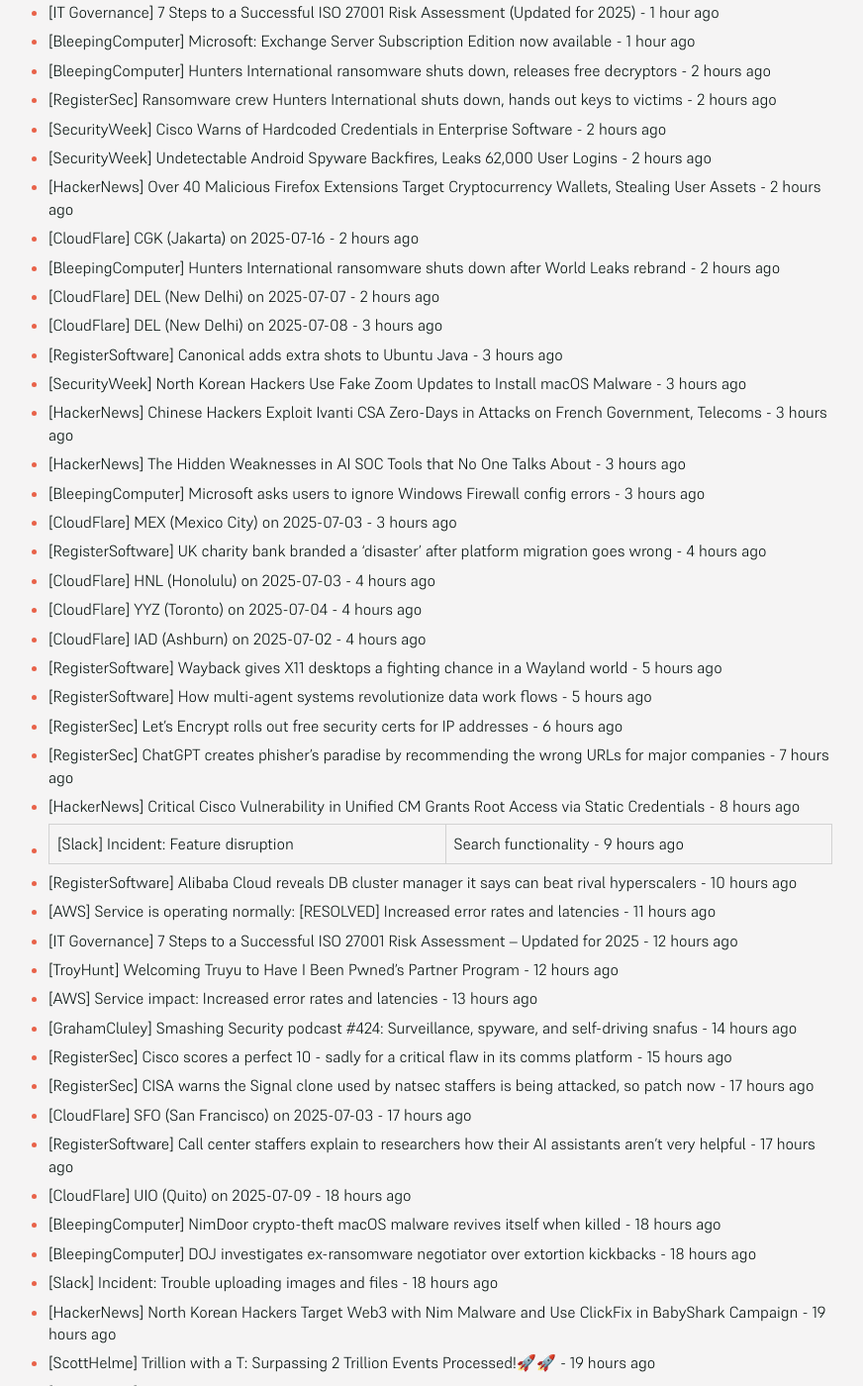
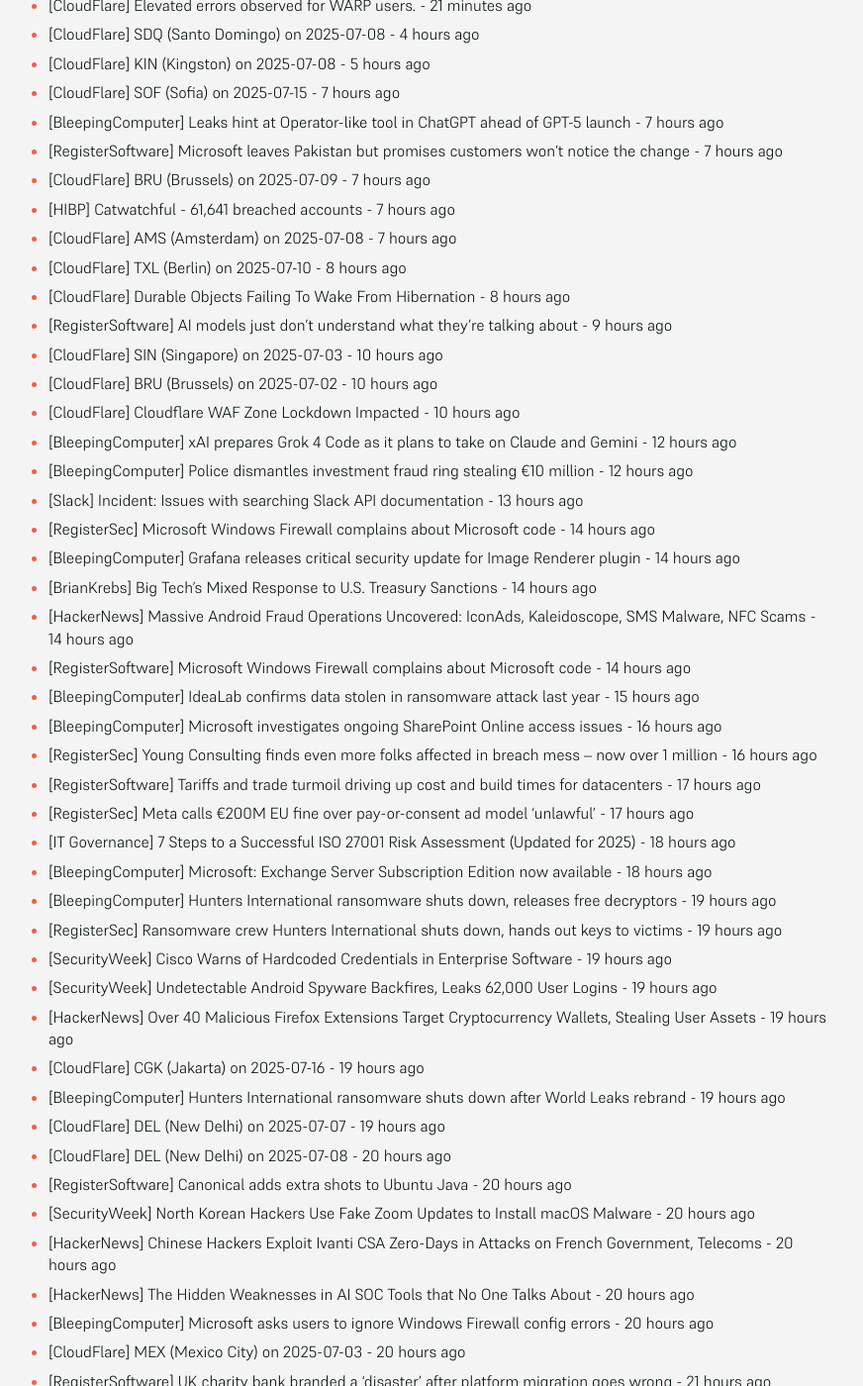
Before and after one commit to SecOpsNews/news, a Jekyll site: the page built from index.md, in a window 1280 px wide and 1400 px high, scrolled down 332 px. Shown: the whole window at 99% size, without its empty margins (215-1087 px from the left). Built offline with Jekyll 4.4.1, drawn with Linux system fonts in a browser that asks for light colours; some of the changed text lies outside the part shown.

Commit message:
New Feed

```diff
--- a/index.md
+++ b/index.md
@@ -9,75 +9,102 @@ description: Latest Updates
 
 <!-- SecOps start -->
 
-- [RegisterSoftware] Tariffs and trade turmoil driving up cost and build times for datacenters - 24 minutes ago
-- [RegisterSec] Meta calls €200M EU fine over pay-or-consent ad model 'unlawful' - 53 minutes ago
-- [IT Governance] 7 Steps to a Successful ISO 27001 Risk Assessment (Updated for 2025) - 1 hour ago
-- [BleepingComputer] Microsoft: Exchange Server Subscription Edition now available - 1 hour ago
-- [BleepingComputer] Hunters International ransomware shuts down, releases free decryptors - 2 hours ago
-- [RegisterSec] Ransomware crew Hunters International shuts down, hands out keys to victims - 2 hours ago
-- [SecurityWeek] Cisco Warns of Hardcoded Credentials in Enterprise Software - 2 hours ago
-- [SecurityWeek] Undetectable Android Spyware Backfires, Leaks 62,000 User Logins - 2 hours ago
-- [HackerNews] Over 40 Malicious Firefox Extensions Target Cryptocurrency Wallets, Stealing User Assets - 2 hours ago
-- [CloudFlare] CGK (Jakarta) on 2025-07-16 - 2 hours ago
-- [BleepingComputer] Hunters International ransomware shuts down after World Leaks rebrand - 2 hours ago
-- [CloudFlare] DEL (New Delhi) on 2025-07-07 - 2 hours ago
-- [CloudFlare] DEL (New Delhi) on 2025-07-08 - 3 hours ago
-- [RegisterSoftware] Canonical adds extra shots to Ubuntu Java - 3 hours ago
-- [SecurityWeek] North Korean Hackers Use Fake Zoom Updates to Install macOS Malware - 3 hours ago
-- [HackerNews] Chinese Hackers Exploit Ivanti CSA Zero-Days in Attacks on French Government, Telecoms - 3 hours ago
-- [HackerNews] The Hidden Weaknesses in AI SOC Tools that No One Talks About - 3 hours ago
-- [BleepingComputer] Microsoft asks users to ignore Windows Firewall config errors - 3 hours ago
-- [CloudFlare] MEX (Mexico City) on 2025-07-03 - 3 hours ago
-- [RegisterSoftware] UK charity bank branded a 'disaster' after platform migration goes wrong - 4 hours ago
-- [CloudFlare] HNL (Honolulu) on 2025-07-03 - 4 hours ago
-- [CloudFlare] YYZ (Toronto) on 2025-07-04 - 4 hours ago
-- [CloudFlare] IAD (Ashburn) on 2025-07-02 - 4 hours ago
-- [RegisterSoftware] Wayback gives X11 desktops a fighting chance in a Wayland world - 5 hours ago
-- [RegisterSoftware] How multi-agent systems revolutionize data work flows - 5 hours ago
-- [RegisterSec] Let's Encrypt rolls out free security certs for IP addresses - 6 hours ago
-- [RegisterSec] ChatGPT creates phisher’s paradise by recommending the wrong URLs for major companies - 7 hours ago
-- [HackerNews] Critical Cisco Vulnerability in Unified CM Grants Root Access via Static Credentials - 8 hours ago
-- [Slack] Incident: Feature disruption | Search functionality - 9 hours ago
-- [RegisterSoftware] Alibaba Cloud reveals DB cluster manager it says can beat rival hyperscalers - 10 hours ago
-- [AWS] Service is operating normally: [RESOLVED] Increased error rates and latencies - 11 hours ago
-- [IT Governance] 7 Steps to a Successful ISO 27001 Risk Assessment – Updated for 2025 - 12 hours ago
-- [TroyHunt] Welcoming Truyu to Have I Been Pwned's Partner Program - 12 hours ago
-- [AWS] Service impact: Increased error rates and latencies - 13 hours ago
-- [GrahamCluley] Smashing Security podcast #424: Surveillance, spyware, and self-driving snafus - 14 hours ago
-- [RegisterSec] Cisco scores a perfect 10 - sadly for a critical flaw in its comms platform - 15 hours ago
-- [RegisterSec] CISA warns the Signal clone used by natsec staffers is being attacked, so patch now - 17 hours ago
-- [CloudFlare] SFO (San Francisco) on 2025-07-03 - 17 hours ago
-- [RegisterSoftware] Call center staffers explain to researchers how their AI assistants aren't very helpful - 17 hours ago
-- [CloudFlare] UIO (Quito) on 2025-07-09 - 18 hours ago
-- [BleepingComputer] NimDoor crypto-theft macOS malware revives itself when killed - 18 hours ago
-- [BleepingComputer] DOJ investigates ex-ransomware negotiator over extortion kickbacks - 18 hours ago
-- [Slack] Incident: Trouble uploading images and files - 18 hours ago
-- [HackerNews] North Korean Hackers Target Web3 with Nim Malware and Use ClickFix in BabyShark Campaign - 19 hours ago
-- [ScottHelme] Trillion with a T: Surpassing 2 Trillion Events Processed!🚀🚀 - 19 hours ago
-- [RegisterSec] 23andMe's new owner says your DNA is safe this time - 20 hours ago
-- [BleepingComputer] Spain arrests hackers who targeted politicians and journalists - 20 hours ago
-- [CloudFlare] YHZ (Halifax) on 2025-07-09 - 20 hours ago
-- [GrahamCluley] Swiss government warns attackers have stolen sensitive data, after ransomware attack at Radix - 20 hours ago
-- [BleepingComputer] Cisco warns that Unified CM has hardcoded root SSH credentials - 20 hours ago
-- [CloudFlare] PHL (Philadelphia) on 2025-07-09 - 20 hours ago
-- [CloudFlare] BGI (Bridgetown) on 2025-07-09 - 20 hours ago
-- [CloudFlare] BGR (Bangor) on 2025-07-09 - 21 hours ago
-- [CloudFlare] FSD (Sioux Falls) on 2025-07-09 - 21 hours ago
-- [BleepingComputer] Citrix warns of login issues after NetScaler auth bypass patch - 21 hours ago
-- [RegisterSoftware] Microsoft kicks off new fiscal year with more layoffs - 21 hours ago
-- [CloudFlare] BGW (Baghdad) on 2025-07-05 - 21 hours ago
-- [CloudFlare] BSR (Basra) on 2025-07-05 - 21 hours ago
-- [CloudFlare] NJF (Najaf) on 2025-07-05 - 22 hours ago
-- [CloudFlare] XNH (Nasiriyah) on 2025-07-05 - 22 hours ago
-- [BleepingComputer] Forminator plugin flaw exposes WordPress sites to takeover attacks - 22 hours ago
-- [CloudFlare] STI (Santiago de los Caballeros) on 2025-07-08 - 22 hours ago
-- [CloudFlare] SJU (San Juan) on 2025-07-08 - 22 hours ago
-- [CloudFlare] CLE (Cleveland) on 2025-07-03 - 22 hours ago
-- [CloudFlare] SDQ (Santo Domingo) on 2025-07-08 - 22 hours ago
-- [CloudFlare] KIN (Kingston) on 2025-07-08 - 23 hours ago
-- [CloudFlare] SOF (Sofia) on 2025-07-15 - 23 hours ago
-- [BleepingComputer] Microsoft fixes ‘Print to PDF’ feature broken by Windows update - 23 hours ago
-- [RegisterSec] US imposes sanctions on second Russian bulletproof hosting vehicle this year - 23 hours ago
+- [RegisterSoftware] EU businesses want a pause on AI regulations so they can cope with unregulated Big Tech players - 20 minutes ago
+- [CloudFlare] Elevated errors observed for WARP users. - 21 minutes ago
+- [CloudFlare] SDQ (Santo Domingo) on 2025-07-08 - 4 hours ago
+- [CloudFlare] KIN (Kingston) on 2025-07-08 - 5 hours ago
+- [CloudFlare] SOF (Sofia) on 2025-07-15 - 7 hours ago
+- [BleepingComputer] Leaks hint at Operator-like tool in ChatGPT ahead of GPT-5 launch - 7 hours ago
+- [RegisterSoftware] Microsoft leaves Pakistan but promises customers won't notice the change - 7 hours ago
+- [CloudFlare] BRU (Brussels) on 2025-07-09 - 7 hours ago
+- [HIBP] Catwatchful - 61,641 breached accounts - 7 hours ago
+- [CloudFlare] AMS (Amsterdam) on 2025-07-08 - 7 hours ago
+- [CloudFlare] TXL (Berlin) on 2025-07-10 - 8 hours ago
+- [CloudFlare] Durable Objects Failing To Wake From Hibernation - 8 hours ago
+- [RegisterSoftware] AI models just don't understand what they're talking about - 9 hours ago
+- [CloudFlare] SIN (Singapore) on 2025-07-03 - 10 hours ago
+- [CloudFlare] BRU (Brussels) on 2025-07-02 - 10 hours ago
+- [CloudFlare] Cloudflare WAF Zone Lockdown Impacted - 10 hours ago
+- [BleepingComputer] xAI prepares Grok 4 Code as it plans to take on Claude and Gemini - 12 hours ago
+- [BleepingComputer] Police dismantles investment fraud ring stealing €10 million - 12 hours ago
+- [Slack] Incident: Issues with searching Slack API documentation - 13 hours ago
+- [RegisterSec] Microsoft Windows Firewall complains about Microsoft code - 14 hours ago
+- [BleepingComputer] Grafana releases critical security update for Image Renderer plugin - 14 hours ago
+- [BrianKrebs] Big Tech’s Mixed Response to U.S. Treasury Sanctions - 14 hours ago
+- [HackerNews] Massive Android Fraud Operations Uncovered: IconAds, Kaleidoscope, SMS Malware, NFC Scams - 14 hours ago
+- [RegisterSoftware] Microsoft Windows Firewall complains about Microsoft code - 14 hours ago
+- [BleepingComputer] IdeaLab confirms data stolen in ransomware attack last year - 15 hours ago
+- [BleepingComputer] Microsoft investigates ongoing SharePoint Online access issues - 16 hours ago
+- [RegisterSec] Young Consulting finds even more folks affected in breach mess – now over 1 million - 16 hours ago
+- [RegisterSoftware] Tariffs and trade turmoil driving up cost and build times for datacenters - 17 hours ago
+- [RegisterSec] Meta calls €200M EU fine over pay-or-consent ad model 'unlawful' - 17 hours ago
+- [IT Governance] 7 Steps to a Successful ISO 27001 Risk Assessment (Updated for 2025) - 18 hours ago
+- [BleepingComputer] Microsoft: Exchange Server Subscription Edition now available - 18 hours ago
+- [BleepingComputer] Hunters International ransomware shuts down, releases free decryptors - 19 hours ago
+- [RegisterSec] Ransomware crew Hunters International shuts down, hands out keys to victims - 19 hours ago
+- [SecurityWeek] Cisco Warns of Hardcoded Credentials in Enterprise Software - 19 hours ago
+- [SecurityWeek] Undetectable Android Spyware Backfires, Leaks 62,000 User Logins - 19 hours ago
+- [HackerNews] Over 40 Malicious Firefox Extensions Target Cryptocurrency Wallets, Stealing User Assets - 19 hours ago
+- [CloudFlare] CGK (Jakarta) on 2025-07-16 - 19 hours ago
+- [BleepingComputer] Hunters International ransomware shuts down after World Leaks rebrand - 19 hours ago
+- [CloudFlare] DEL (New Delhi) on 2025-07-07 - 19 hours ago
+- [CloudFlare] DEL (New Delhi) on 2025-07-08 - 20 hours ago
+- [RegisterSoftware] Canonical adds extra shots to Ubuntu Java - 20 hours ago
+- [SecurityWeek] North Korean Hackers Use Fake Zoom Updates to Install macOS Malware - 20 hours ago
+- [HackerNews] Chinese Hackers Exploit Ivanti CSA Zero-Days in Attacks on French Government, Telecoms - 20 hours ago
+- [HackerNews] The Hidden Weaknesses in AI SOC Tools that No One Talks About - 20 hours ago
+- [BleepingComputer] Microsoft asks users to ignore Windows Firewall config errors - 20 hours ago
+- [CloudFlare] MEX (Mexico City) on 2025-07-03 - 20 hours ago
+- [RegisterSoftware] UK charity bank branded a 'disaster' after platform migration goes wrong - 21 hours ago
+- [CloudFlare] HNL (Honolulu) on 2025-07-03 - 21 hours ago
+- [CloudFlare] YYZ (Toronto) on 2025-07-04 - 21 hours ago
+- [CloudFlare] IAD (Ashburn) on 2025-07-02 - 21 hours ago
+- [RegisterSoftware] Wayback gives X11 desktops a fighting chance in a Wayland world - 22 hours ago
+- [RegisterSoftware] How multi-agent systems revolutionize data work flows - 22 hours ago
+- [RegisterSec] Let's Encrypt rolls out free security certs for IP addresses - 23 hours ago
+- [RegisterSec] ChatGPT creates phisher’s paradise by recommending the wrong URLs for major companies - 1 day ago
+- [HackerNews] Critical Cisco Vulnerability in Unified CM Grants Root Access via Static Credentials - 1 day ago
+- [Slack] Incident: Feature disruption | Search functionality - 1 day ago
+- [RegisterSoftware] Alibaba Cloud reveals DB cluster manager it says can beat rival hyperscalers - 1 day ago
+- [AWS] Service is operating normally: [RESOLVED] Increased error rates and latencies - 1 day ago
+- [IT Governance] 7 Steps to a Successful ISO 27001 Risk Assessment – Updated for 2025 - 1 day ago
+- [TroyHunt] Welcoming Truyu to Have I Been Pwned's Partner Program - 1 day ago
+- [AWS] Service impact: Increased error rates and latencies - 1 day ago
+- [GrahamCluley] Smashing Security podcast #424: Surveillance, spyware, and self-driving snafus - 1 day ago
+- [RegisterSec] Cisco scores a perfect 10 - sadly for a critical flaw in its comms platform - 1 day ago
+- [RegisterSec] CISA warns the Signal clone used by natsec staffers is being attacked, so patch now - 1 day ago
+- [CloudFlare] SFO (San Francisco) on 2025-07-03 - 1 day ago
+- [RegisterSoftware] Call center staffers explain to researchers how their AI assistants aren't very helpful - 1 day ago
+- [CloudFlare] UIO (Quito) on 2025-07-09 - 1 day ago
+- [BleepingComputer] NimDoor crypto-theft macOS malware revives itself when killed - 1 day ago
+- [BleepingComputer] DOJ investigates ex-ransomware negotiator over extortion kickbacks - 1 day ago
+- [Slack] Incident: Trouble uploading images and files - 1 day ago
+- [HackerNews] North Korean Hackers Target Web3 with Nim Malware and Use ClickFix in BabyShark Campaign - 1 day ago
+- [ScottHelme] Trillion with a T: Surpassing 2 Trillion Events Processed!🚀🚀 - 1 day ago
+- [RegisterSec] 23andMe's new owner says your DNA is safe this time - 1 day ago
+- [BleepingComputer] Spain arrests hackers who targeted politicians and journalists - 1 day ago
+- [CloudFlare] YHZ (Halifax) on 2025-07-09 - 1 day ago
+- [GrahamCluley] Swiss government warns attackers have stolen sensitive data, after ransomware attack at Radix - 1 day ago
+- [BleepingComputer] Cisco warns that Unified CM has hardcoded root SSH credentials - 1 day ago
+- [CloudFlare] PHL (Philadelphia) on 2025-07-09 - 1 day ago
+- [CloudFlare] BGI (Bridgetown) on 2025-07-09 - 1 day ago
+- [CloudFlare] BGR (Bangor) on 2025-07-09 - 1 day ago
+- [CloudFlare] FSD (Sioux Falls) on 2025-07-09 - 1 day ago
+- [BleepingComputer] Citrix warns of login issues after NetScaler auth bypass patch - 1 day ago
+- [RegisterSoftware] Microsoft kicks off new fiscal year with more layoffs - 1 day ago
+- [CloudFlare] BGW (Baghdad) on 2025-07-05 - 1 day ago
+- [CloudFlare] BSR (Basra) on 2025-07-05 - 1 day ago
+- [CloudFlare] NJF (Najaf) on 2025-07-05 - 1 day ago
+- [CloudFlare] XNH (Nasiriyah) on 2025-07-05 - 1 day ago
+- [BleepingComputer] Forminator plugin flaw exposes WordPress sites to takeover attacks - 1 day ago
+- [CloudFlare] STI (Santiago de los Caballeros) on 2025-07-08 - 1 day ago
+- [CloudFlare] SJU (San Juan) on 2025-07-08 - 1 day ago
+- [CloudFlare] CLE (Cleveland) on 2025-07-03 - 1 day ago
+- [CloudFlare] SDQ (Santo Domingo) on 2025-07-08 - 1 day ago
+- [CloudFlare] KIN (Kingston) on 2025-07-08 - 1 day ago
+- [CloudFlare] SOF (Sofia) on 2025-07-15 - 1 day ago
+- [BleepingComputer] Microsoft fixes ‘Print to PDF’ feature broken by Windows update - 1 day ago
+- [RegisterSec] US imposes sanctions on second Russian bulletproof hosting vehicle this year - 1 day ago
 - [SecurityWeek] US Calls Reported Threats by Pro-Iran Hackers to Release Trump-Tied Material a ‘Smear Campaign’ - 1 day ago
 - [SecurityWeek] Like Ransoming a Bike: Organizational Muscle Memory Drives the Most Effective Response - 1 day ago
 - [RegisterSoftware] Impact of Microsoft taking over Enterprise Account renewals starts to 'bite' - 1 day ago
@@ -101,36 +128,6 @@ description: Latest Updates
 - [SecurityWeek] Cyberattack Targets International Criminal Court - 1 day ago
 - [SecurityWeek] Qantas Data Breach Impacts Up to 6 Million Customers - 1 day ago
 - [HackerNews] Vercel's v0 AI Tool Weaponized by Cybercriminals to Rapidly Create Fake Login Pages at Scale - 1 day ago
-- [RegisterSec] Australian airline Qantas reveals data theft impacting six million customers - 1 day ago
-- [BleepingComputer] Qantas discloses cyberattack amid Scattered Spider aviation breaches - 1 day ago
-- [RegisterSoftware] Figma files for an (A)IPO with prospectus that mentions AI 150+ times - 1 day ago
-- [RegisterSoftware] With OpenAI, there are no allegiances - just compute at all costs - 1 day ago
-- [BleepingComputer] AT&T rolls out "Wireless Lock" feature to block SIM swap attacks - 1 day ago
-- [RegisterSoftware] Cloudflare creates AI crawler tollbooth to pay publishers - 1 day ago
-- [Slack] Incident: Users experiencing issues searching in Slack and loading some admin pages - 1 day ago
-- [HackerNews] Critical Vulnerability in Anthropic's MCP Exposes Developer Machines to Remote Exploits - 1 day ago
-- [Slack] Incident: Unable to Search - 1 day ago
-- [RegisterSec] Microsoft admits to Intune forgetfulness - 1 day ago
-- [BleepingComputer] Microsoft open-sources VS Code Copilot Chat extension on GitHub - 1 day ago
-- [RegisterSoftware] Senate decides free rein for AI companies isn't such a good thing - 1 day ago
-- [BleepingComputer] Kelly Benefits says 2024 data breach impacts 550,000 customers - 1 day ago
-- [1Password] 1Password Website Forms Experiencing delays - 1 day ago
-- [BleepingComputer] Aeza Group sanctioned for hosting ransomware, infostealer servers - 1 day ago
-- [HackerNews] TA829 and UNK_GreenSec Share Tactics and Infrastructure in Ongoing Malware Campaigns - 1 day ago
-- [RegisterSec] International Criminal Court swats away 'sophisticated and targeted' cyberattack - 1 day ago
-- [BleepingComputer] New FileFix attack runs JScript while bypassing Windows MoTW alerts - 1 day ago
-- [RegisterSoftware] Fedora 43 won't drop 32-bit app support – or adopt Xlibre - 1 day ago
-- [GrahamCluley] The AI Fix #57: AI is the best hacker in the USA, and self-learning AI - 1 day ago
-- [HackerNews] New Flaw in IDEs Like Visual Studio Code Lets Malicious Extensions Bypass Verified Status - 1 day ago
-- [BleepingComputer] International Criminal Court hit by new 'sophisticated' cyberattack - 1 day ago
-- [CloudFlare] BRU (Brussels) on 2025-07-09 - 1 day ago
-- [BleepingComputer] US disrupts North Korean IT worker "laptop farm" scheme in 16 states - 1 day ago
-- [HackerNews] U.S. Agencies Warn of Rising Iranian Cyber Attacks on Defense, OT Networks, and Critical Infrastructure - 2 days ago
-- [RegisterSoftware] Microsoft Copilot joins ChatGPT at the feet of the mighty Atari 2600 Video Chess - 2 days ago
-- [GrahamCluley] 50 customers of French bank hit after insider helped SIM swap scammers - 2 days ago
-- [NETRESEC] CapLoader 2.0.1 Released - 2 days ago
-- [BleepingComputer] Esse Health says recent data breach affects over 263,000 patients - 2 days ago
-- [CloudFlare] AMS (Amsterdam) on 2025-07-08 - 2 days ago
 - [DataBreaches] Russian-linked hackers appear to have launched a crippling cyberattack on Western New Mexico University - 2 months ago
 - [DataBreaches] SK Telecom vows to take full responsibility for damage from recent data leak - 2 months ago
 - [HackerNews] Storm-1977 Hits Education Clouds with AzureChecker, Deploys 200+ Crypto Mining Containers - 2 months ago
```
